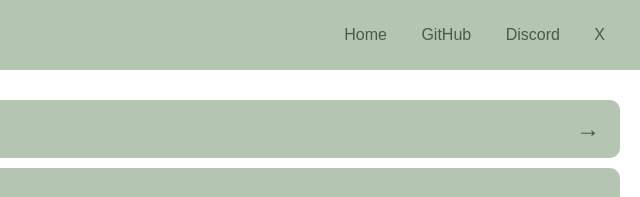
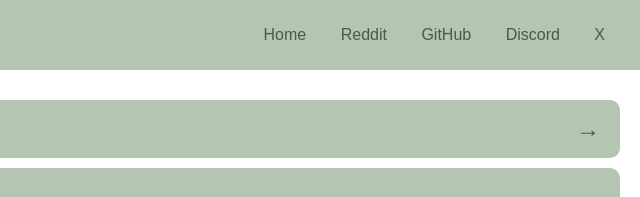
Before and after one commit to Chomp-Palette/chomp-web, a plain HTML site: page pages/palette.html in a window 1280 px wide. Shown: the top 197 px of the page, 640-1280 px from the left. Drawn offline with Linux system fonts and the light colour scheme.

Commit message:
Update palette.html

```diff
--- a/pages/palette.html
+++ b/pages/palette.html
@@ -157,6 +157,7 @@
         <!-- Navbar links -->
         <div class="navbar-links">
             <a href="../index.html">Home</a> <!-- Updated link to index.html -->
+            <a href="https://www.reddit.com/r/chomppalette/" target="_blank">Reddit</a>
             <a href="https://github.com/Chomp-Palette" target="_blank">GitHub</a>
             <a href="https://discord.gg/GSJD9qcFPK" target="_blank">Discord</a>
             <a href="https://x.com/ChompPalette" target="_blank">X</a>
```
